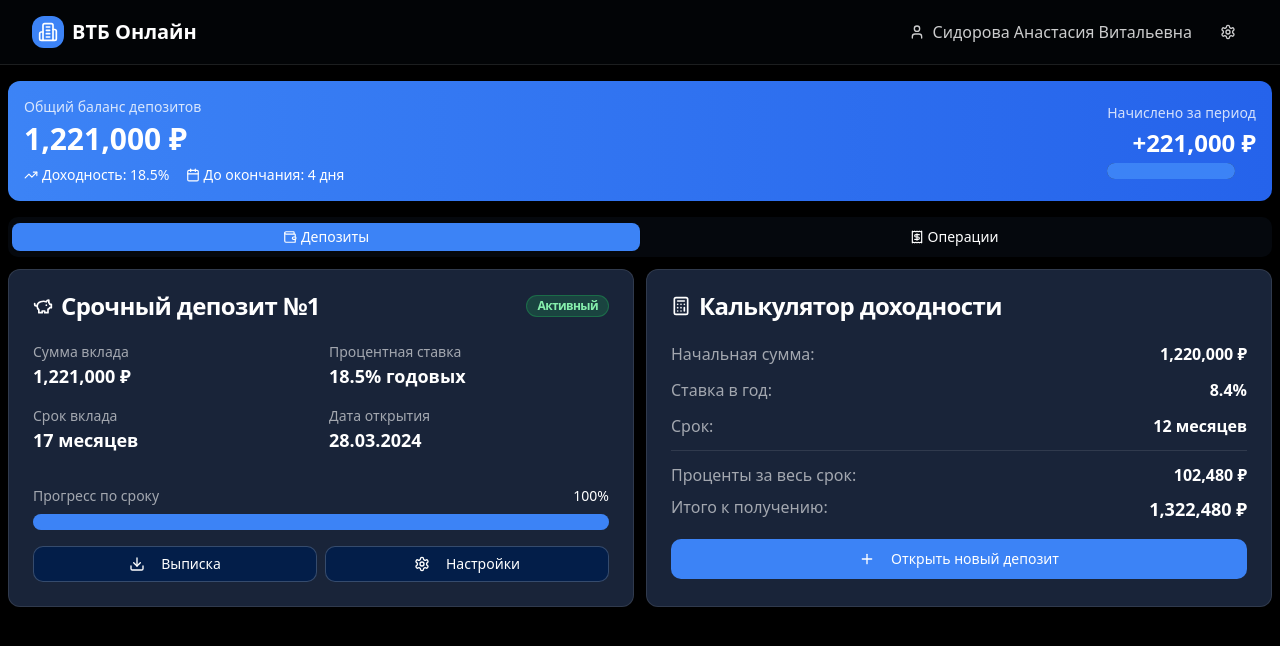
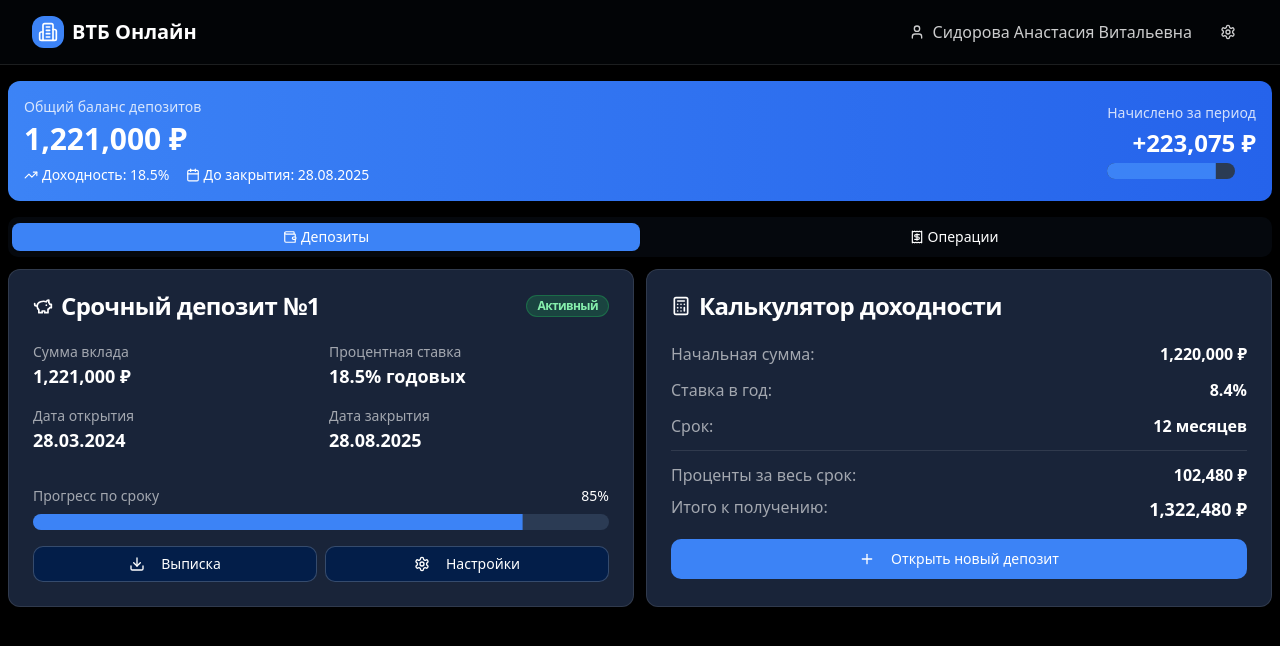
Before and after one commit to pr-poehali-dev/vtb-personal-cabinet, a React (Vite) app: page / in a window 1280 px wide. Shown: the top 646 px of the page. Built offline with nearby package versions, Linux system fonts and the light colour scheme.

Commit message:
Исправление расчета процентов по вкладу

```diff
--- a/src/pages/Index.tsx
+++ b/src/pages/Index.tsx
@@ -7,20 +7,18 @@ import Icon from '@/components/ui/icon';
 
 const Index = () => {
   const transactions = [
-    { id: 0, type: 'Начисление %', amount: '+46,333', date: '28.07.2025', status: 'Выполнено' },
-    { id: 1, type: 'Начисление %', amount: '+46,333', date: '28.03.2025', status: 'Выполнено' },
-    { id: 2, type: 'Начисление %', amount: '+46,333', date: '28.11.2024', status: 'Выполнено' },
-    { id: 3, type: 'Начисление %', amount: '+46,333', date: '28.07.2024', status: 'Выполнено' },
+    { id: 0, type: 'Начисление %', amount: '+75,468', date: '28.03.2025', status: 'Выполнено' },
+    { id: 1, type: 'Начисление %', amount: '+75,282', date: '28.11.2024', status: 'Выполнено' },
+    { id: 2, type: 'Начисление %', amount: '+72,325', date: '28.08.2024', status: 'Выполнено' },
   ];
 
   const depositData = {
     balance: '1,221,000',
     rate: '18.5',
-    term: '17',
     openDate: '28.03.2024',
-    maturityDate: '28.07.2024',
-    earned: '221,000',
-    progress: 100
+    maturityDate: '28.08.2025',
+    earned: '223,075',
+    progress: 85
   };
 
   return (
@@ -65,7 +63,7 @@ const Index = () => {
                   </div>
                   <div className="flex items-center space-x-1">
                     <Icon name="Calendar" size={14} />
-                    <span>До окончания: 4 дня</span>
+                    <span>До закрытия: 28.08.2025</span>
                   </div>
                 </div>
               </div>
@@ -117,12 +115,12 @@ const Index = () => {
                       <p className="text-lg font-semibold text-white">{depositData.rate}% годовых</p>
                     </div>
                     <div>
-                      <p className="text-sm text-white/60">Срок вклада</p>
-                      <p className="text-lg font-semibold text-white">{depositData.term} месяцев</p>
+                      <p className="text-sm text-white/60">Дата открытия</p>
+                      <p className="text-lg font-semibold text-white">{depositData.openDate}</p>
                     </div>
                     <div>
-                      <p className="text-sm text-white/60">Дата открытия</p>
-                      <p className="text-lg font-semibold text-white">{depositData.openDate}</p>
+                      <p className="text-sm text-white/60">Дата закрытия</p>
+                      <p className="text-lg font-semibold text-white">{depositData.maturityDate}</p>
                     </div>
                   </div>
                   <div className="pt-4">
```
